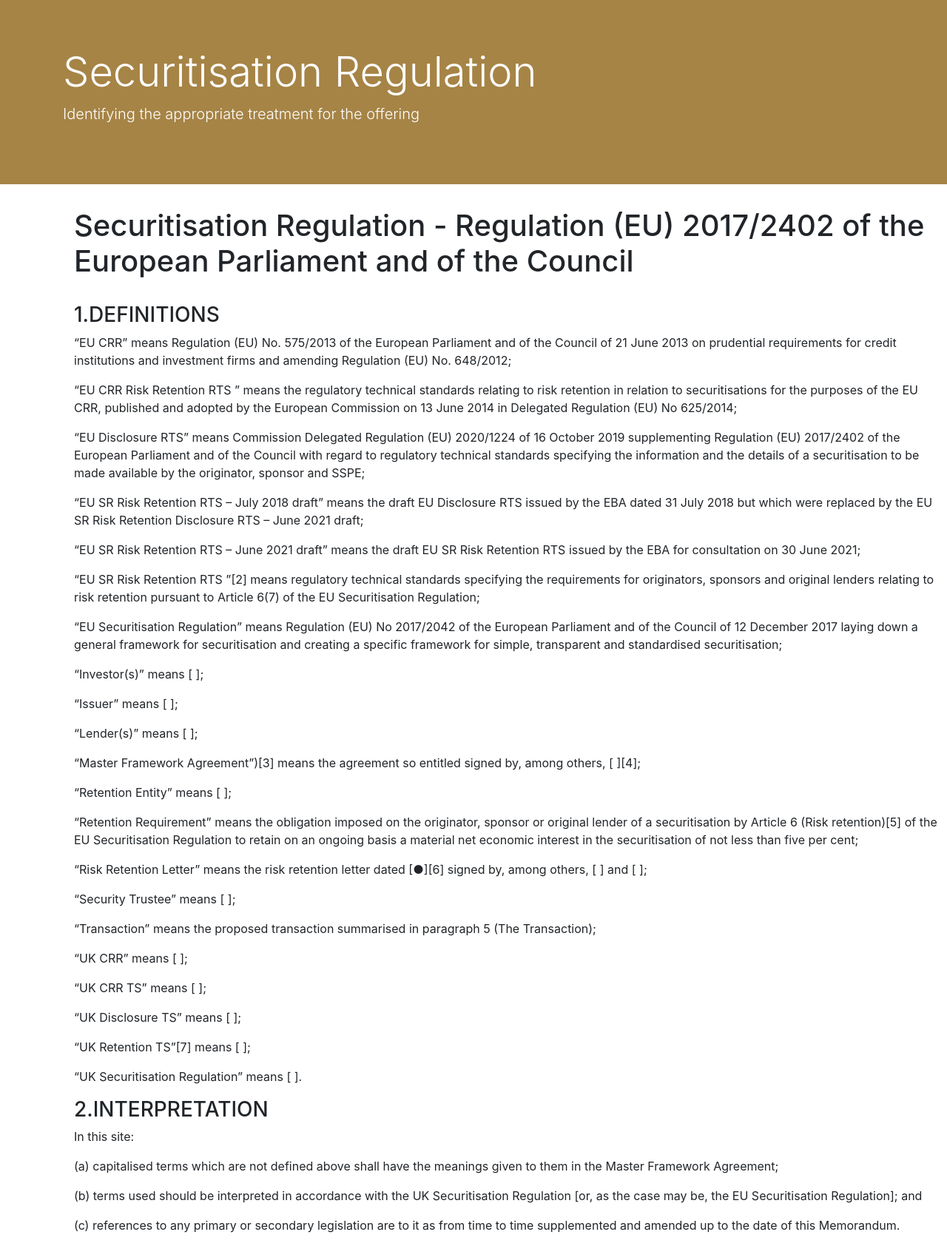
After one commit to martinjjb-svg/secreg, a Flask app: page /definitions in a window 1280 px wide. The commit adds this page. Shown: the whole page at 74% size. Run offline with Flask 2, Linux system fonts and the light colour scheme; some libraries are stand-ins or nearby versions.

Commit message:
Renaming about to definitions

```diff
--- a/app.py
+++ b/app.py
@@ -10,9 +10,9 @@
     return render_template("index.html")
 
 
-@app.route("/about")
-def about():
-    return render_template("about.html")
+@app.route("/definitions")
+def definitions():
+    return render_template("definitions.html")
 
 
 @app.route("/questionA", methods=["GET", "POST"])
--- /dev/null
+++ b/templates/definitions.html
@@ -0,0 +1,74 @@
+<!DOCTYPE html>
+<html>
+<head>
+	<link rel="stylesheet" href="https://stackpath.bootstrapcdn.com/bootstrap/4.3.1/css/bootstrap.min.css" integrity="sha384-ggOyR0iXCbMQv3Xipma34MD+dH/1fQ784/j6cY/iJTQUOhcWr7x9JvoRxT2MZw1T" crossorigin="anonymous">
+	<script src="https://code.jquery.com/jquery-3.3.1.slim.min.js" integrity="sha384-q8i/X+965DzO0rT7abK41JStQIAqVgRVzpbzo5smXKp4YfRvH+8abtTE1Pi6jizo" crossorigin="anonymous"></script>
+	<script src="https://cdnjs.cloudflare.com/ajax/libs/popper.js/1.14.7/umd/popper.min.js" integrity="sha384-UO2eT0CpHqdSJQ6hJty5KVphtPhzWj9WO1clHTMGa3JDZwrnQq4sF86dIHNDz0W1" crossorigin=anonymous"></script>
+	<script src="https://stackpath.bootstrapcdn.com/bootstrap/4.3.1/js/bootstrap.min.js" integrity="sha384-JjSmVgyd0p3pXB1rRibZUAYoIIy6OrQ6VrjIEaFf/nJGzIxFDsf4x0xIM+B07jRM" crossorigin="anonymous"></script>
+
+</head>
+<body>
+
+<!-- the below block of code uses classes generated from flasks forms -->
+<!--I think the POST method means that information is received from the user but not completely sure about this yet-->
+<div class="jumbotron jumbotron-fluid" style="background-color:#A68446">
+  <div class="container">
+    <h1 class="display-4" style="color:white">Securitisation Regulation</h1>
+    <p class="lead" style="color:white">Identifying the appropriate treatment for the offering</p>
+  </div>
+</div>
+<div style = "margin-left: 100px;">
+    <h1>Securitisation Regulation - Regulation (EU) 2017/2402 of the European Parliament and of the Council</h1>
+    <br>
+    <h3>1.DEFINITIONS</h3>
+
+    <p>“EU CRR” means Regulation (EU) No. 575/2013 of the European Parliament and of the Council of 21 June 2013 on
+        prudential requirements for credit institutions and investment firms and amending Regulation (EU) No. 648/2012;</p>
+    <p>“EU CRR Risk Retention RTS ” means the regulatory technical standards relating to risk retention in relation to
+        securitisations for the purposes of the EU CRR, published and adopted by the European Commission on 13 June 2014
+        in Delegated Regulation (EU) No 625/2014;</p>
+    <p>“EU Disclosure RTS” means Commission Delegated Regulation (EU) 2020/1224 of 16 October 2019 supplementing
+        Regulation (EU) 2017/2402 of the European Parliament and of the Council with regard to regulatory technical
+        standards specifying the information and the details of a securitisation to be made available by the
+        originator, sponsor and SSPE;</p>
+    <p>“EU SR Risk Retention RTS – July 2018 draft” means the draft EU Disclosure RTS issued by the EBA dated 31 July
+        2018 but which were replaced by the EU SR Risk Retention Disclosure RTS – June 2021 draft;</p>
+    <p>“EU SR Risk Retention RTS – June 2021 draft” means the draft EU SR Risk Retention RTS issued by the EBA for
+        consultation on 30 June 2021;</p>
+    <p>“EU SR Risk Retention RTS ”[2] means regulatory technical standards specifying the requirements for originators,
+        sponsors and original lenders relating to risk retention pursuant to Article 6(7) of the EU Securitisation
+        Regulation;</p>
+    <p>“EU Securitisation Regulation” means Regulation (EU) No 2017/2042 of the European Parliament and of the Council
+        of 12 December 2017 laying down a general framework for securitisation and creating a specific framework for
+        simple, transparent and standardised securitisation;</p>
+    <p>“Investor(s)” means [   ];</p>
+    <p>“Issuer” means [   ];</p>
+    <p>“Lender(s)” means [   ];</p>
+    <p>“Master Framework Agreement”)[3] means the agreement so entitled signed by, among others, [     ][4];</p>
+    <p>“Retention Entity” means [   ];</p>
+    <p>“Retention Requirement” means the obligation imposed on the originator, sponsor or original lender of a
+    securitisation by Article 6 (Risk retention)[5] of the EU Securitisation Regulation to retain on an ongoing basis
+    a material net economic interest in the securitisation of not less than five per cent;</p>
+    <p>“Risk Retention Letter” means the risk retention letter dated [●][6] signed by, among others, [   ] and [   ];</p>
+    <p>“Security Trustee” means [   ];</p>
+    <p>“Transaction” means the proposed transaction summarised in paragraph 5 (The Transaction);</p>
+    <p>“UK CRR” means [   ];</p>
+    <p>“UK CRR TS”  means [   ];</p>
+    <p>“UK Disclosure TS”  means [   ];</p>
+    <p>“UK Retention TS”[7]  means [   ];</p>
+    <p>“UK Securitisation Regulation”  means [   ].</p>
+    <h3>2.INTERPRETATION</h3>
+    <p>In this site:</p>
+    <p>(a) capitalised terms which are not defined above shall have the meanings given to them in the Master Framework
+        Agreement;</p>
+    <p>(b) terms used should be interpreted in accordance with the UK Securitisation Regulation [or, as the case may be,
+        the EU Securitisation Regulation]; and</p>
+    <p>(c) references to any primary or secondary legislation are to it as from time to time supplemented and amended up
+        to the date of this Memorandum.</p>
+
+
+</div>
+
+</body>
+
+</html>
--- a/templates/layout.html
+++ b/templates/layout.html
@@ -10,7 +10,7 @@
         <h1 class="logo">Securitisation Guide</h1>
         <strong><nav>
           <ul class="menu">
-            <li><a href="{{ url_for('about') }}">About</a></li>
+            <li><a href="{{ url_for('definitions') }}">General Definitions</a></li>
             <li><a href="{{ url_for('questionA') }}">Securitistion Definition</a></li>
           </ul>
         </nav></strong>
```
Also changed, not shown: templates/about.html (deleted, +0 -33 lines), templates/index.html (+6 -1 lines).
